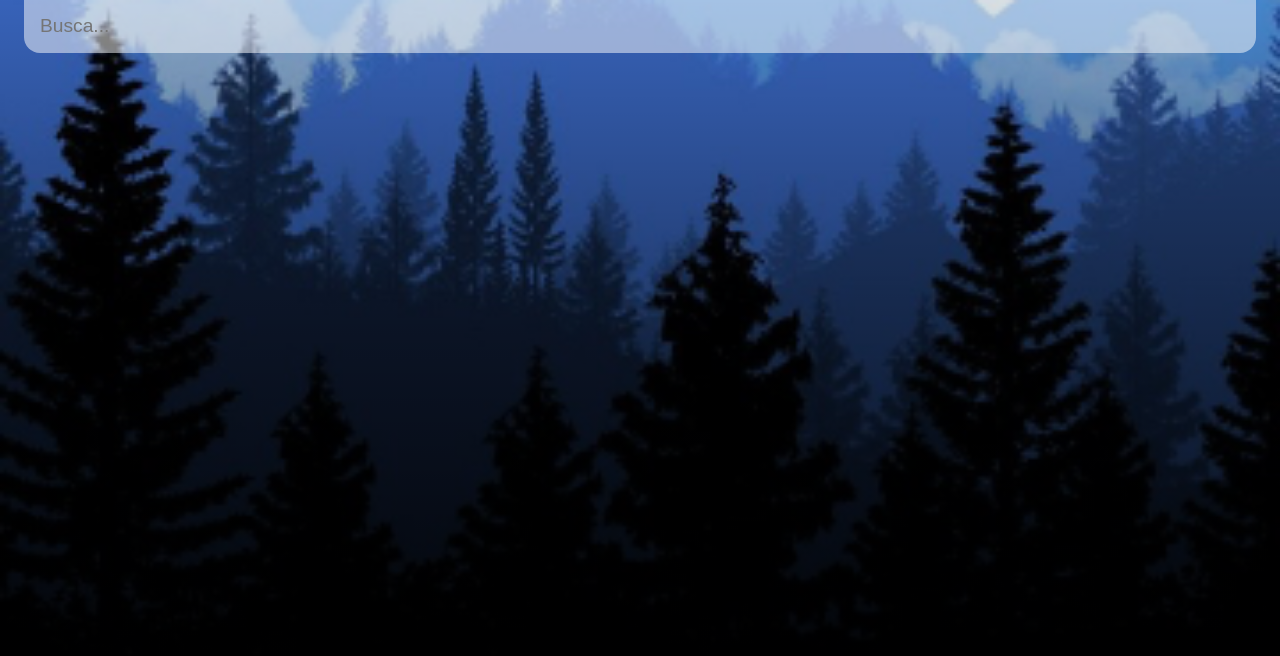
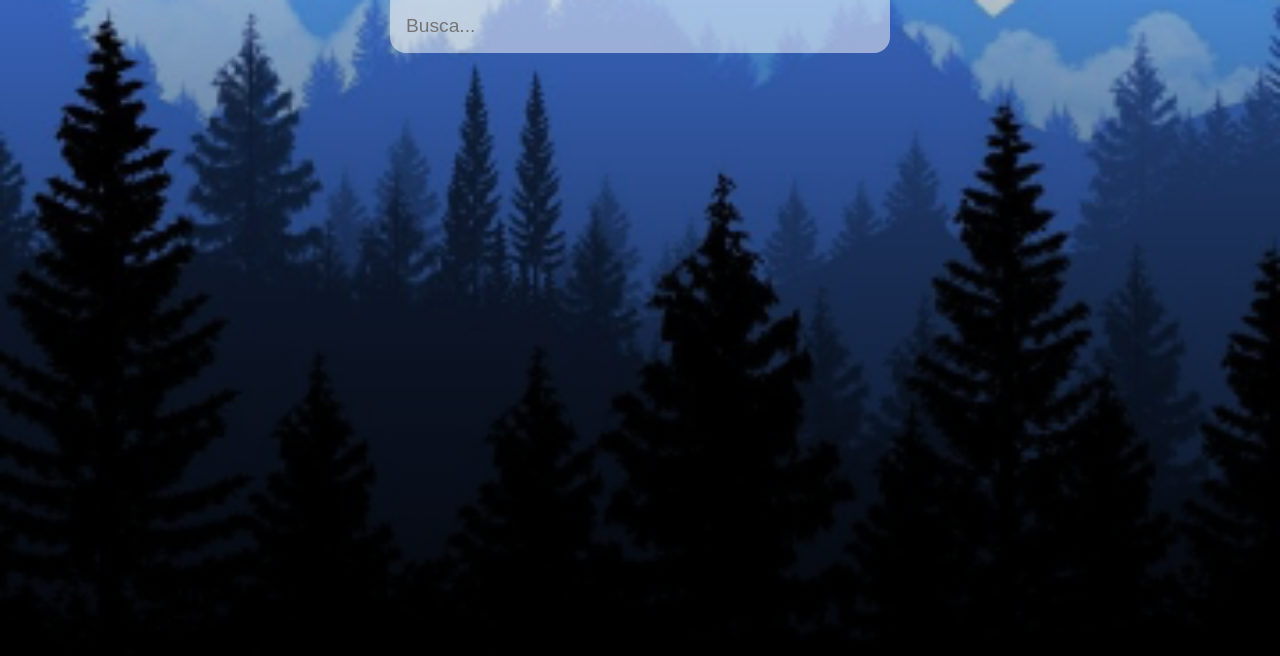
Before and after one commit to piercenovo/weather-app, a React app: page / in a window 1280 px wide. Shown: the top 656 px of the page. Built offline with nearby package versions, Linux system fonts and the light colour scheme; the HTML template or start-up script is replaced by a standard one.

Commit message:
add update styles

```diff
--- a/config/webpack.dev.js
+++ b/config/webpack.dev.js
@@ -37,7 +37,7 @@ module.exports = merge(common, {
 
     devServer: {
         contentBase: path.join(__dirname, '../dist'),
-        port: 8080,
+        port: 9090,
         open: "chrome",
         hot: true,
     },
--- a/src/App.css
+++ b/src/App.css
@@ -1,10 +1,31 @@
-*{
+@import url('https://fonts.googleapis.com/css2?family=Poppins:wght@400;500&display=swap');
+* {
     margin: 0;
     padding: 0;
     box-sizing: border-box;
 }
 
-.app{
-    font-family: sans-serif;
-    font-size: 1rem;
+body {
+    font-family: "Poppins", sans-serif;
 }
+
+.app {
+    background-image: url('./assets/cold-bg.jpg');
+    background-size: cover;
+    background-position: bottom;
+    transition: all .4s ease-in-out;
+}
+
+.app.warm {
+    background-image: url("./assets/warm-bg.jpg");
+    transition: all .4s ease-in-out;
+}
+
+.app__container {
+    min-height: 100vh;
+    background-image: linear-gradient(to bottom, rgba(0, 0, 0, .2), rgba(0, 0, 0.75));
+    padding: 1.5rem;
+    display: flex;
+    align-items: center;
+    flex-direction: column;
+}
--- a/src/index.css
+++ b/src/index.css
@@ -1,34 +1,7 @@
-@import url('https://fonts.googleapis.com/css2?family=Poppins:wght@400;500&display=swap');
-
-* {
-    margin: 0;
-    padding: 0;
-    box-sizing: border-box;
-}
-
-body {
-    font-family: "Poppins", sans-serif;
-}
-
-.app {
-    background-image: url('./assets/cold-bg.jpg');
-    background-size: cover;
-    background-position: bottom;
-    transition: .4 ease-out;
-}
-
-.app.warm {
-    background-image: url("./assets/warm-bg.jpg");
-}
-
-.app__container {
-    min-height: 100vh;
-    background-image: linear-gradient(to bottom, rgba(0, 0, 0, .2), rgba(0, 0, 0.75));
-    padding: 1.5rem;
-}
 
 .search__box {
     width: 100%;
+    max-width: 500px;
     margin: 0 0 75px;
 }
 
@@ -46,7 +19,7 @@ body {
     box-shadow: 0 5 rgba(0, 0, 0, .2);
     color: #313131;
     font-size: 1.2rem;
-    transition: .4s ease;
+    transition: 0.4s ease;
 }
 
 .search__bar:focus {
```
